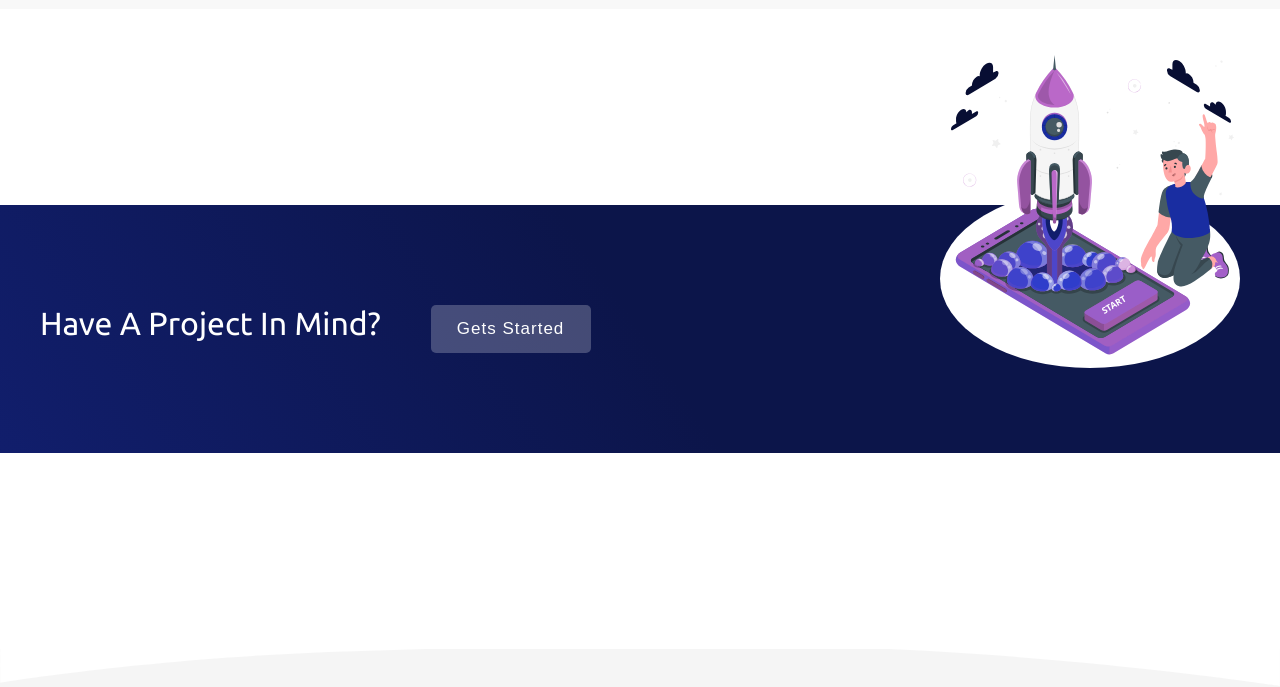
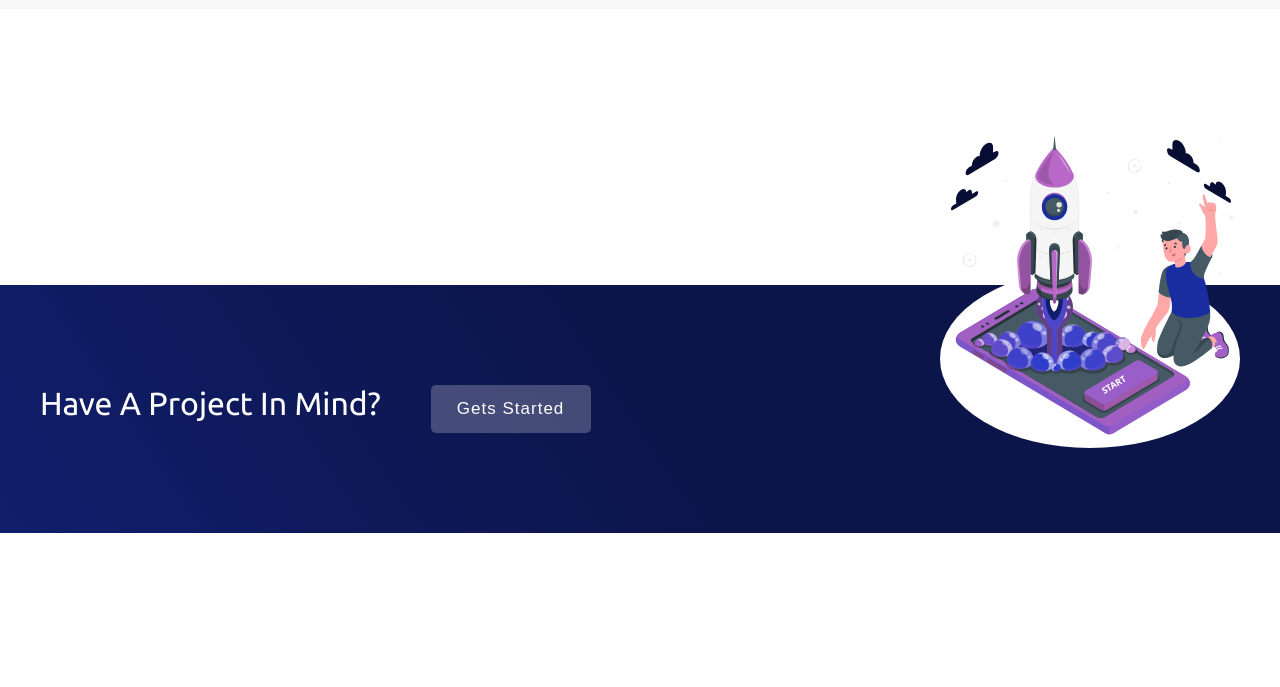
Before and after one commit to Osada97/ondev, a Next.js app: page /services in a window 1280 px wide. Shown: the part 3013-3700 px from the top of the page. Built offline with nearby package versions, Linux system fonts and the light colour scheme.

Commit message:
Added Some padding

```diff
--- a/components/ContactSmallSection.js
+++ b/components/ContactSmallSection.js
@@ -33,7 +33,7 @@ export default function ContactSmallSection() {
 
 const Wrapper = styled(motion.div)`
   width: 100%;
-  min-height: 80vh;
+  min-height: 100vh;
   display: flex;
   align-items: center;
 `;
--- a/components/OurServicesIn.js
+++ b/components/OurServicesIn.js
@@ -140,6 +140,7 @@ const Oservices = styled.div`
 const MainS = styled(motion.div)`
   max-width: 1200px;
   margin: 0 auto;
+  padding: 20px 0;
   .top {
     width: 100%;
     display: flex;
```
